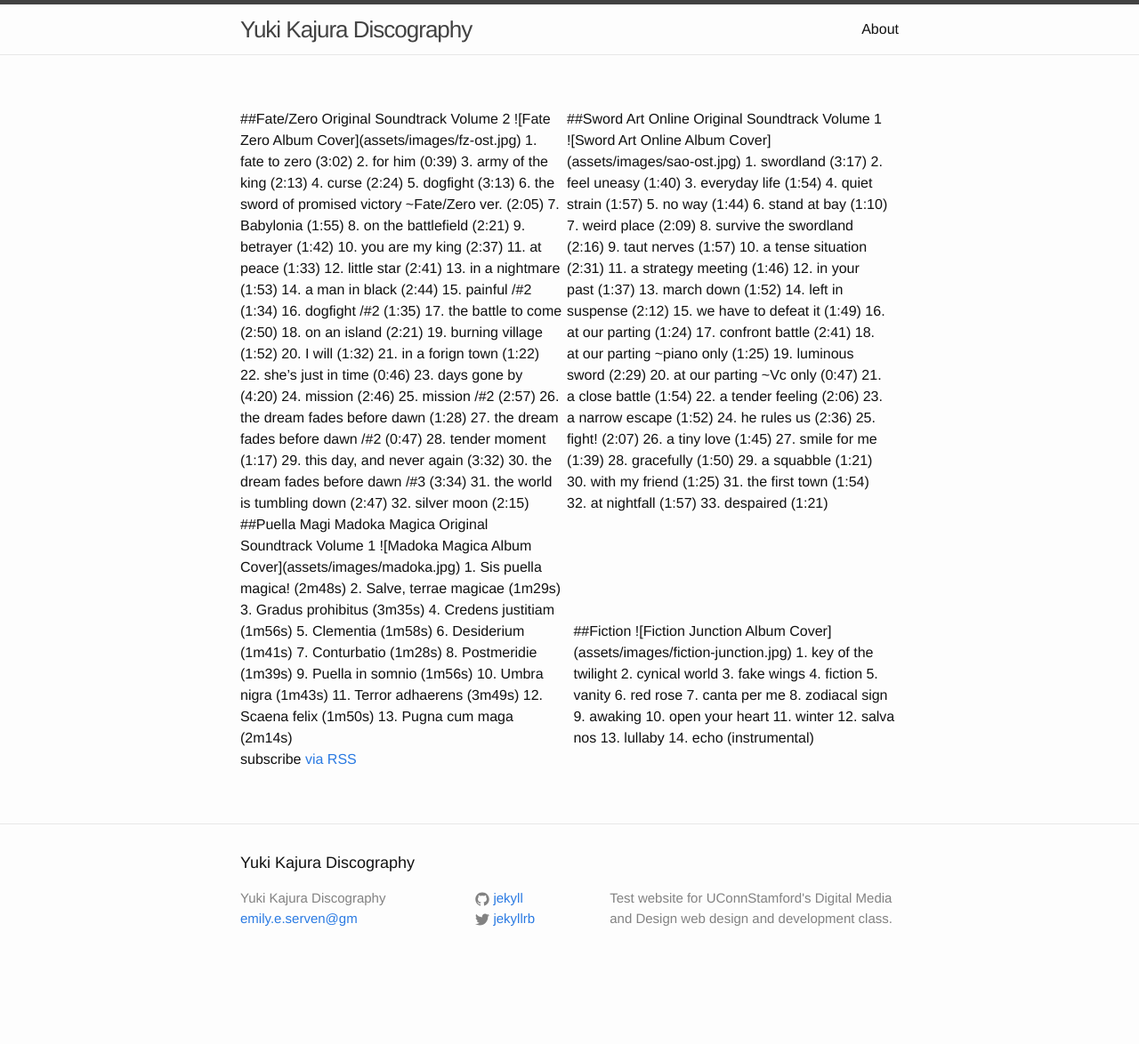
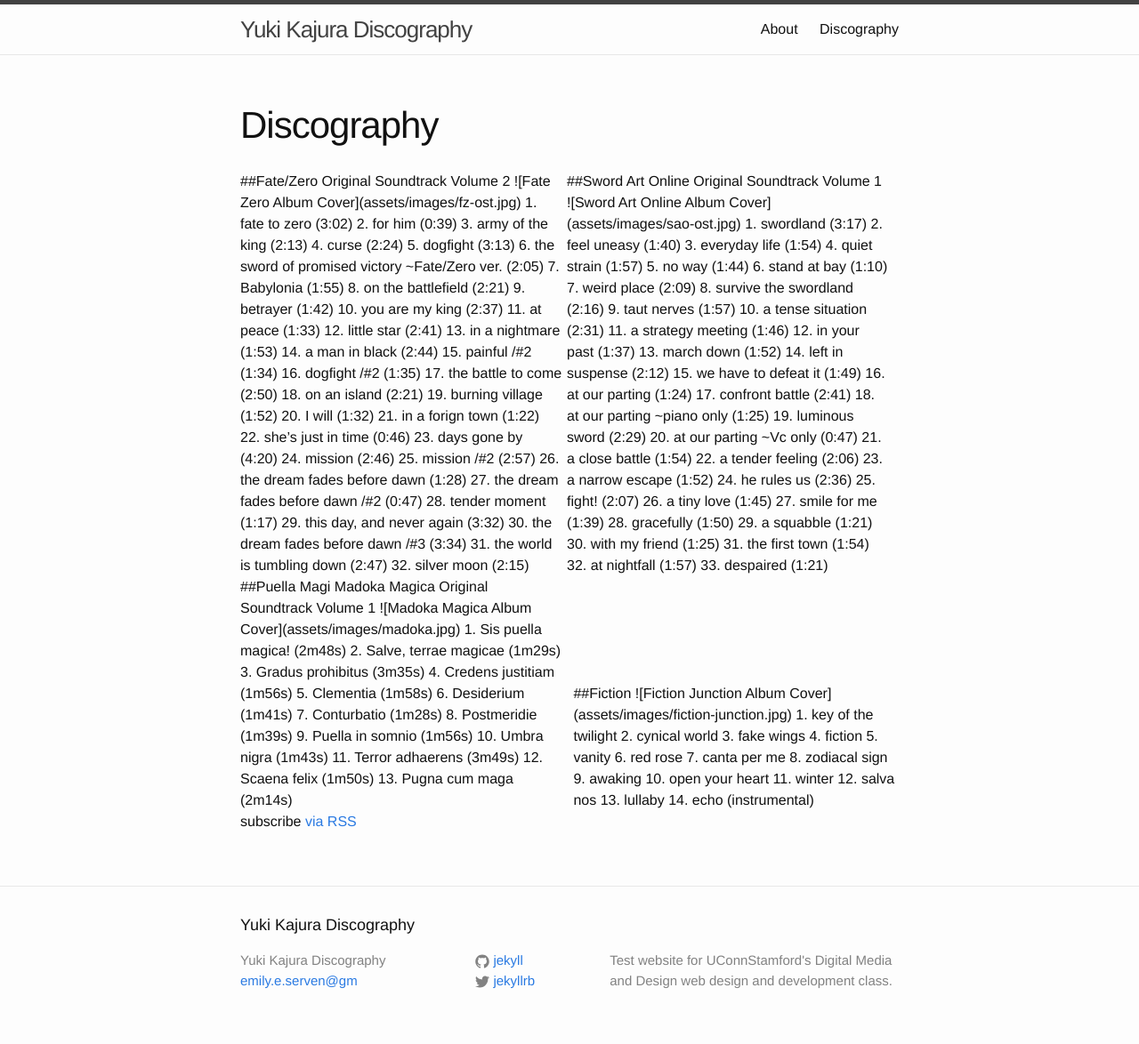
Before and after one commit to emilyeserven/testjekyll, a Jekyll site: the page built from discography.md, in a window 1280 px wide. Shown: the whole page at 89% size. Built offline with Jekyll 4.4.1, drawn with Linux system fonts in a browser that asks for light colours; nearby versions of some CDN libraries; library files that are not in the unit come from our copies; before the commit the page ends 1104 px from its top, so only the background shows below that.

Commit message:
Add details to discography page

```diff
--- a/discography.md
+++ b/discography.md
@@ -1,5 +1,7 @@
 ---
 layout: page
+title: Discography
+permalink: /discography/
 ---
 
 <div class="home">
```
